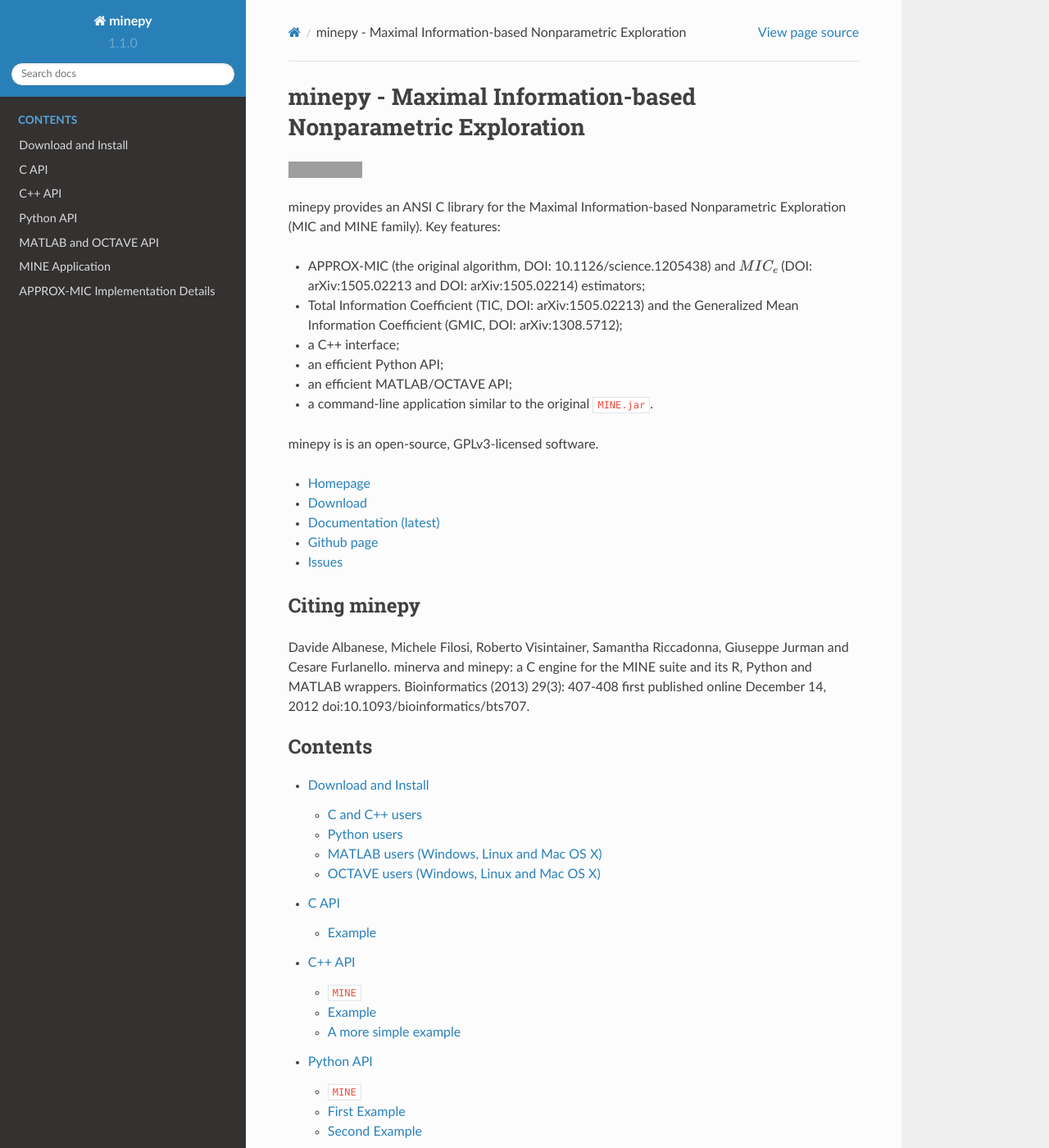
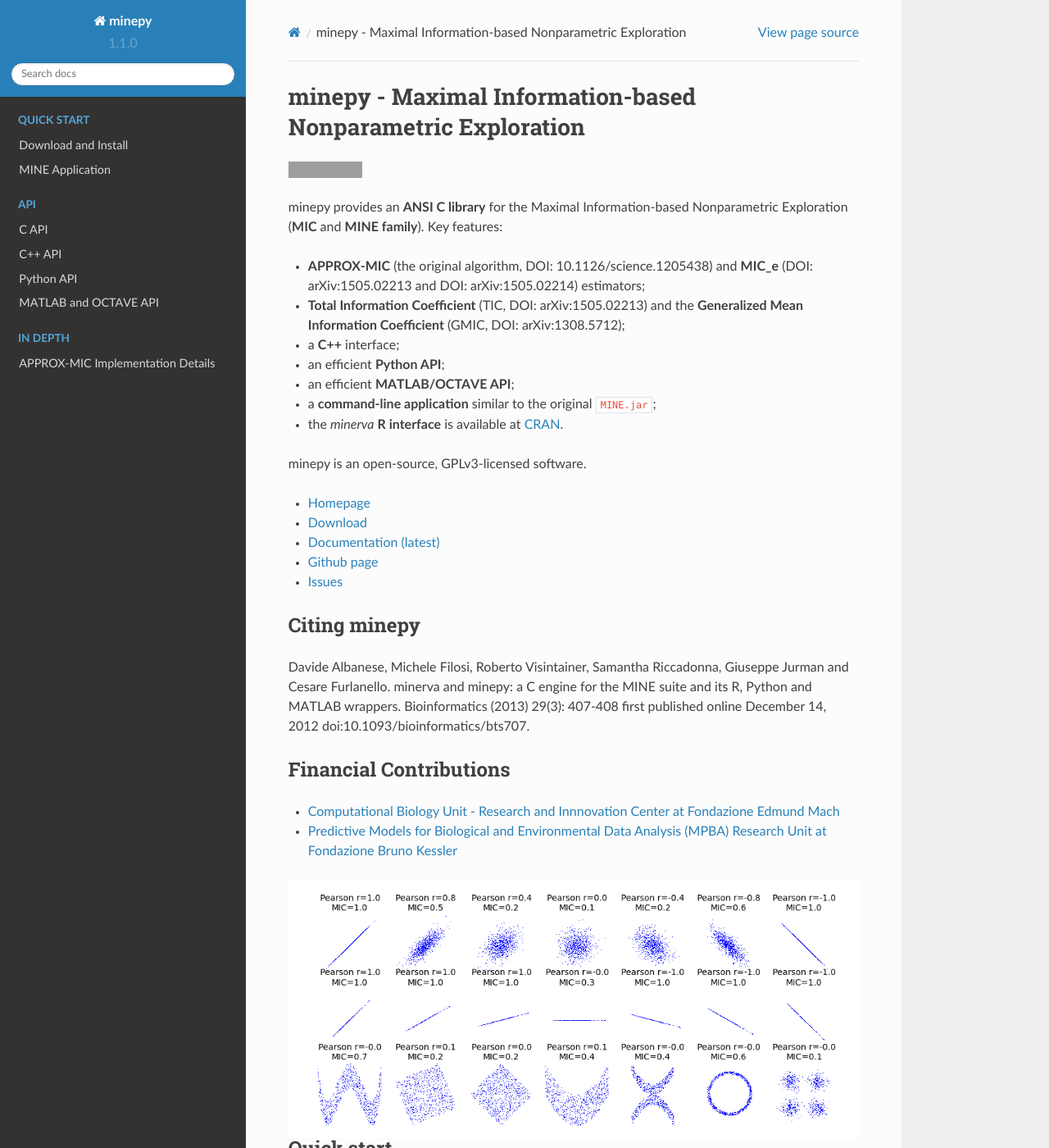
Before and after one commit to minepy/minepy, a Sphinx documentation site: the page built from docs/source/index.rst, in a window 1280 px wide and 1400 px high. Shown: the whole window at 82% size. Built offline with Sphinx 7.4.7 and the Read the Docs theme 2.0.0, drawn with Linux system fonts in a browser that asks for light colours; formulas are drawn with MathJax 3; the version number is read from the project's files by our own code; some of the changed text lies outside the part shown; grey boxes are pictures that could not be loaded.

Commit message:
Documentation updated

```diff
--- a/README.rst
+++ b/README.rst
@@ -4,19 +4,21 @@
 .. image:: https://travis-ci.org/minepy/minepy.png?branch=master
   :target: https://travis-ci.org/minepy/minepy
 
-minepy provides an ANSI C library for the Maximal Information-based
-Nonparametric Exploration (MIC and MINE family). Key features:
+minepy provides an **ANSI C library** for the Maximal Information-based
+Nonparametric Exploration (**MIC** and **MINE family**). Key features:
 
-* APPROX-MIC (the original algorithm, DOI: 10.1126/science.1205438) and
-  :math:`MIC_e` (DOI: arXiv:1505.02213 and DOI: arXiv:1505.02214) estimators;
-* Total Information Coefficient (TIC, DOI: arXiv:1505.02213) and the Generalized
-  Mean Information Coefficient (GMIC, DOI: arXiv:1308.5712);
-* a C++ interface;
-* an efficient Python API;
-* an efficient MATLAB/OCTAVE API;
-* a command-line application similar to the original ``MINE.jar``.
+* **APPROX-MIC** (the original algorithm, DOI: 10.1126/science.1205438) and
+  **MIC_e** (DOI: arXiv:1505.02213 and DOI: arXiv:1505.02214) estimators;
+* **Total Information Coefficient** (TIC, DOI: arXiv:1505.02213) and the
+  **Generalized Mean Information Coefficient** (GMIC, DOI: arXiv:1308.5712);
+* a **C++** interface;
+* an efficient **Python API**;
+* an efficient **MATLAB/OCTAVE API**;
+* a **command-line application** similar to the original ``MINE.jar``;
+* the `minerva` **R interface** is available at `CRAN
+  <https://cran.r-project.org/web/packages/minerva/index.html>`_.
 
-minepy is is an open-source, GPLv3-licensed software.
+minepy is an open-source, GPLv3-licensed software.
 
 * `Homepage <http://minepy.readthedocs.io>`_
 * `Download <https://github.com/minepy/minepy/releases>`_
@@ -32,3 +34,11 @@
 MINE suite and its R, Python and MATLAB wrappers.  Bioinformatics (2013)
 29(3): 407-408 first published online December 14, 2012
 doi:10.1093/bioinformatics/bts707.
+
+Financial Contributions
+-----------------------
+
+* `Computational Biology Unit - Research and Innnovation Center at Fondazione
+  Edmund Mach <http://www.fmach.it/eng>`_
+* `Predictive Models for Biological and Environmental Data Analysis (MPBA)
+  Research Unit at Fondazione Bruno Kessler  <http://mpba.fbk.eu>`_
--- a/docs/source/index.rst
+++ b/docs/source/index.rst
@@ -6,18 +6,34 @@
 
 .. include:: ../../README.rst
 
+.. image:: images/relationships.png
+   :align: center
+
 
 .. toctree::
    :maxdepth: 2
-   :caption: Contents
+   :caption: Quick start
 
    install
+   application
+
+
+.. toctree::
+   :maxdepth: 2
+   :caption: API
+
    libmine
    cpp
    python
    matlab
-   application
+
+
+.. toctree::
+   :maxdepth: 2
+   :caption: In depth
+
    details
+
 
 Indices and tables
 ==================
--- a/docs/source/install.rst
+++ b/docs/source/install.rst
@@ -55,6 +55,7 @@
       ``~/.bash_profile`` or ``~/.bashrc``::
 
       .. code-block:: sh
+
          export PATH=/usr/local/bin:$PATH
 
    #. Install Python:
```
